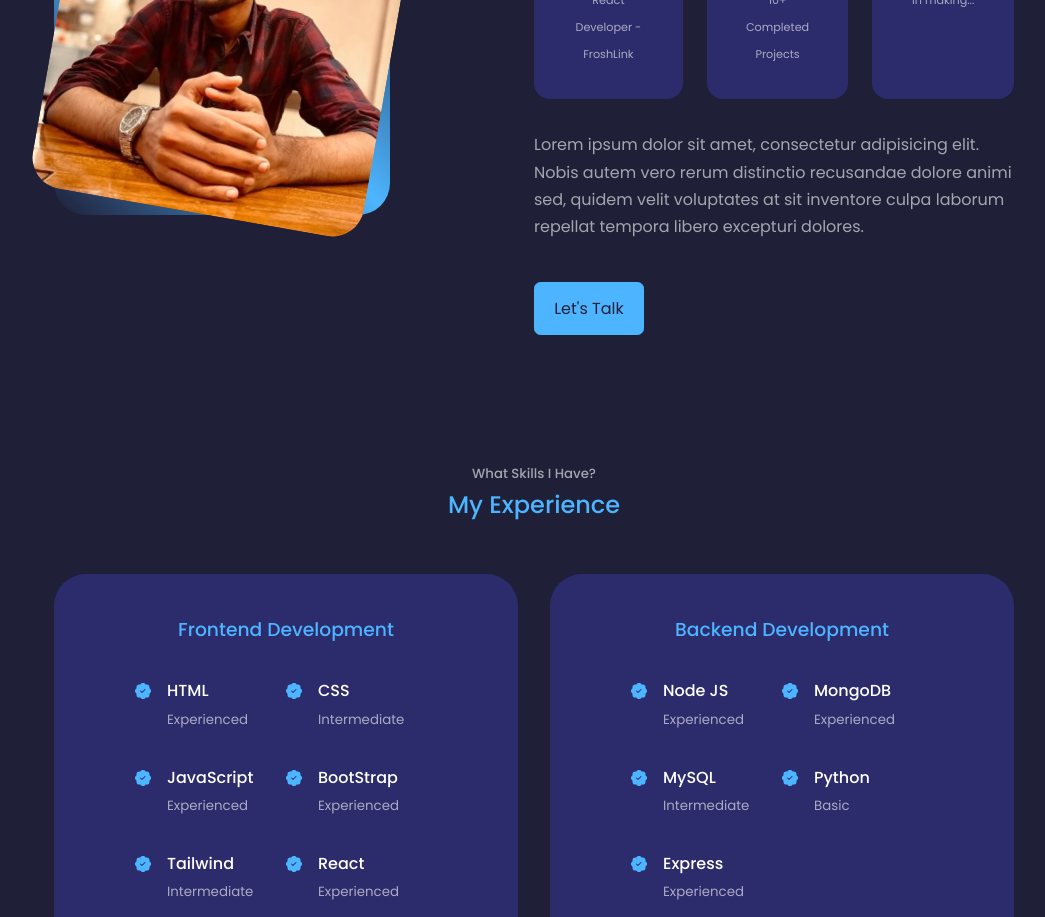
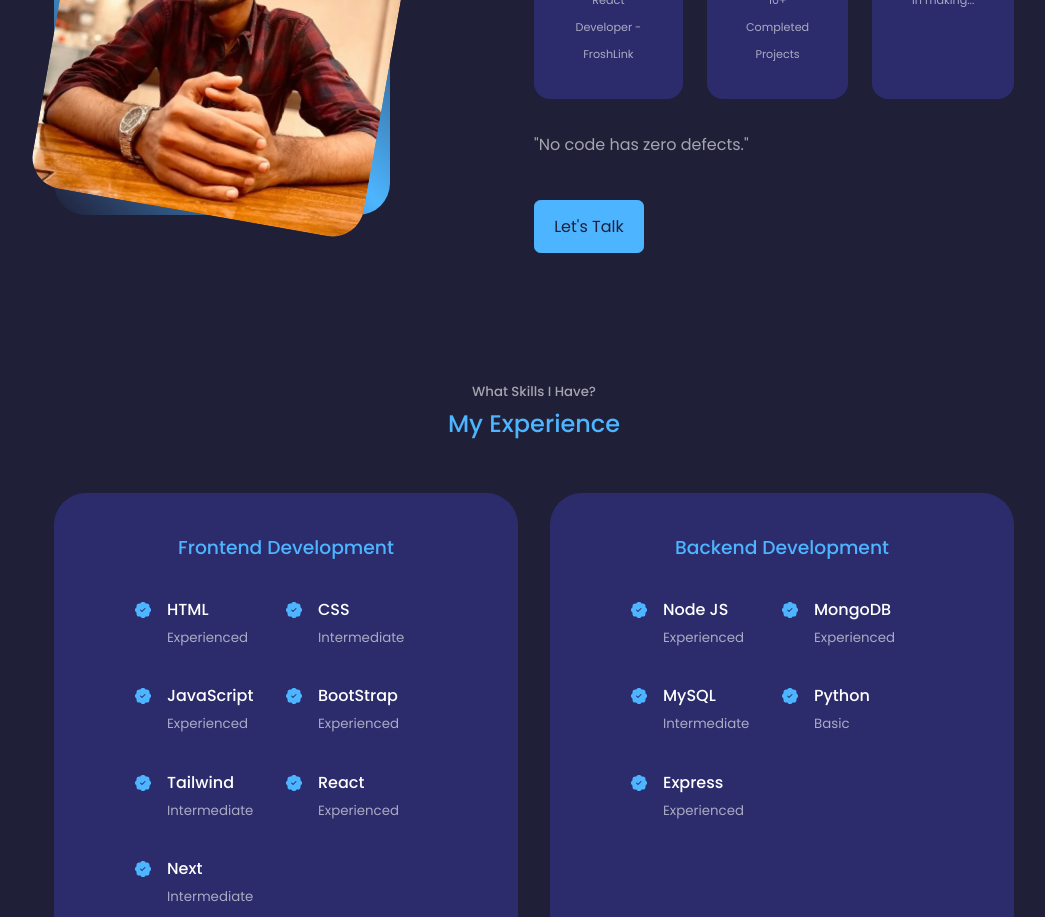
Before and after one commit to SagarM21/sagar.portfolio, a React (Create React App) app: page / in a window 1280 px wide. Shown: the part 1160-2077 px from the top of the page, without its empty margins (106-1151 px from the left). Built offline with nearby package versions, Linux system fonts and the light colour scheme.

Commit message:
Added favicon and updated content

```diff
--- a/public/index.html
+++ b/public/index.html
@@ -2,6 +2,7 @@
 <html lang="en">
 	<head>
 		<meta charset="UTF-8" />
+		<link rel="icon" href="%PUBLIC_URL%/resume.png" />
 		<meta http-equiv="X-UA-Compatible" content="IE=edge" />
 		<meta name="viewport" content="width=device-width, initial-scale=1.0" />
 		<title>Sagar Maheshwari</title>
--- a/src/components/about/About.jsx
+++ b/src/components/about/About.jsx
@@ -37,12 +37,7 @@ const About = () => {
 						</article>
 					</div>
 
-					<p>
-						Lorem ipsum dolor sit amet, consectetur adipisicing elit. Nobis
-						autem vero rerum distinctio recusandae dolore animi sed, quidem
-						velit voluptates at sit inventore culpa laborum repellat tempora
-						libero excepturi dolores.
-					</p>
+					<p>"No code has zero defects."</p>
 
 					<a href='#contact' className='btn btn-primary'>
 						Let's Talk
--- a/src/components/nav/Nav.jsx
+++ b/src/components/nav/Nav.jsx
@@ -32,9 +32,9 @@ const Nav = () => {
 				<BiBook />
 			</a>
 			<a
-				href='#services'
-				className={activeNav === "#services" ? "active" : ""}
-				onClick={() => setActiveNav("#services")}
+				href='#portfolio'
+				className={activeNav === "#portfolio" ? "active" : ""}
+				onClick={() => setActiveNav("#portfolio")}
 			>
 				<RiServiceLine />
 			</a>
```
Also changed, not shown: public/resume.png (added).
